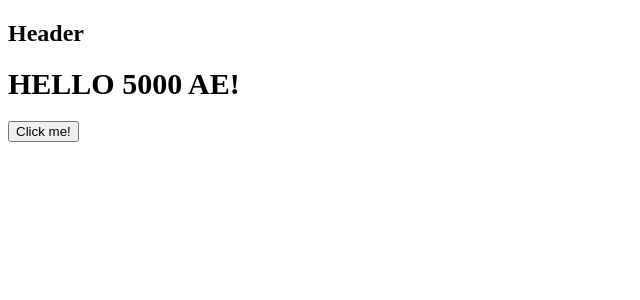
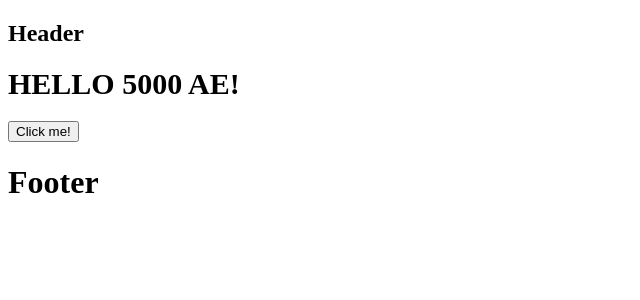
Before and after one commit to thuanvannguyen/angular-base, an Angular app: page / in a window 1280 px wide. Shown: the top 300 px of the page, without its empty margins (0-640 px from the left). Built offline with nearby package versions, Linux system fonts and the light colour scheme.

Commit message:
Add Footer Component

```diff
--- a/src/app/app.component.html
+++ b/src/app/app.component.html
@@ -2,3 +2,5 @@
 
 <h1>{{title}}</h1>
 <button (click)="sayHello()">Click me!</button>
+
+<app-footer />
--- a/src/app/app.module.ts
+++ b/src/app/app.module.ts
@@ -4,12 +4,14 @@ import { BrowserModule } from '@angular/platform-browser';
 import { AppRoutingModule } from './app-routing.module';
 import { AppComponent } from './app.component';
 import { HeaderComponent } from './components/header/header.component';
+import { FooterComponent } from './components/footer/footer.component';
 
 @NgModule({
   declarations: [
     //Add component
     AppComponent,
     HeaderComponent,
+    FooterComponent,
   ],
   imports: [BrowserModule, AppRoutingModule],
   providers: [],
--- /dev/null
+++ b/src/app/components/footer/footer.component.html
@@ -0,0 +1 @@
+<h1>{{title}}</h1>
--- /dev/null
+++ b/src/app/components/footer/footer.component.ts
@@ -0,0 +1,10 @@
+import { Component } from "@angular/core";
+
+@Component({
+  selector: 'app-footer',
+  templateUrl: './footer.component.html'
+})
+
+export class FooterComponent {
+  title: string = 'Footer'
+}
```
